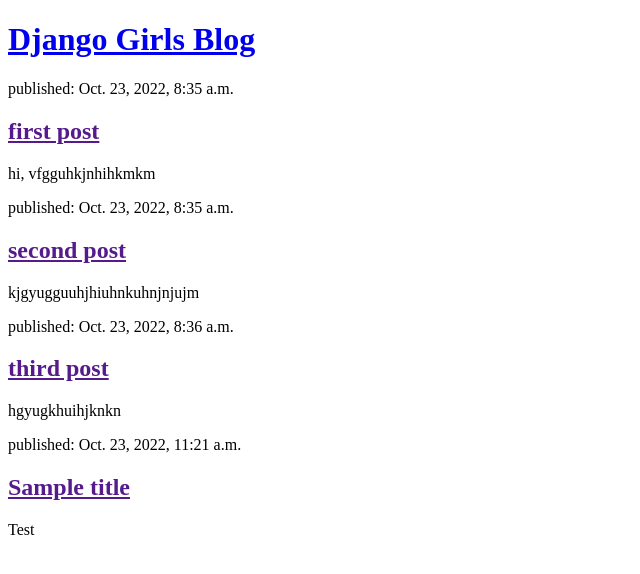
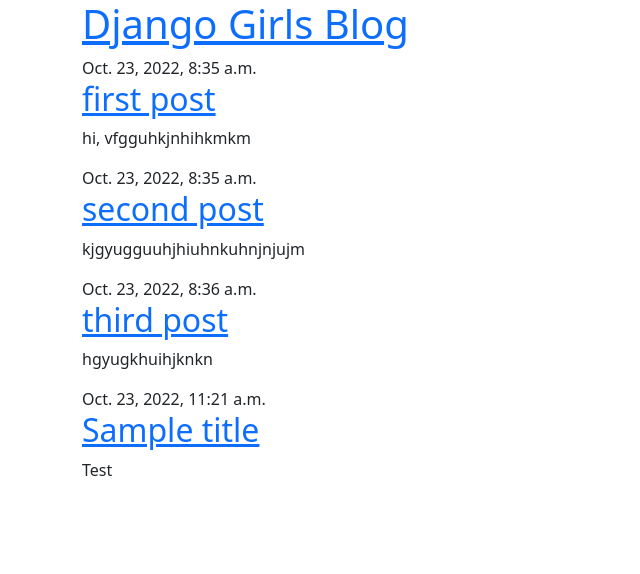
Before and after one commit to pridhi-arora/Djangogirls-Blog, a Django app: page / in a window 1280 px wide. Shown: the top 574 px of the page, without its empty margins (0-640 px from the left). Run offline with Django 3.2, Linux system fonts and the light colour scheme; data comes from the database, SQL or seed files in the repository.

Commit message:
Added view and template for detailes blog post as well as CSS fir the site.

```diff
--- /dev/null
+++ b/blog/templates/blog/base.html
@@ -0,0 +1,26 @@
+{% load static %}
+
+<!DOCTYPE html>
+<html>
+    <head>
+        <link rel="stylesheet" href="https://cdn.jsdelivr.net/npm/bootstrap@5.1.3/dist/css/bootstrap.min.css" integrity="sha384-1BmE4kWBq78iYhFldvKuhfTAU6auU8tT94WrHftjDbrCEXSU1oBoqyl2QvZ6jIW3" crossorigin="anonymous">
+        <link rel="stylesheet" href="{% static 'css/blog.css' %}">
+        <link href="//fonts.googleapis.com/css?family=Lobster&subset=latin,latin-ext" rel="stylesheet" type="text/css">
+        <title>Django Girls blog</title>
+    </head>
+    <body>
+        <header class="page-header">
+          <div class="container">
+              <h1><a href="/">Django Girls Blog</a></h1>
+          </div>
+        </header>
+        <main class="container">
+            <div class="row">
+                <div class="col">
+                {% block content %}
+                {% endblock %}
+                </div>
+            </div>
+        </main>
+    </body>
+</html>
--- a/blog/templates/blog/post_list.html
+++ b/blog/templates/blog/post_list.html
@@ -1,18 +1,14 @@
-<!DOCTYPE html>
-<html>
-    <head>
-        <title>Django Girls blog</title>
-    </head>
-    <body>
-        <header>
-            <h1><a href="/">Django Girls Blog</a></h1>
-        </header>
-        {% for post in posts %}
-        <article>
-            <time>published: {{ post.published_date }}</time>
-            <h2><a href="">{{ post.title }}</a></h2>
-            <p>{{ post.text|linebreaksbr }}</p>
-        </article>
-    {% endfor %}
-    </body>
-</html>
+{% extends 'blog/base.html' %}
+
+
+{% block content %}
+                    {% for post in posts %}
+                        <article class="post">
+                            <time class="date">
+                                {{ post.published_date }}
+                            </time>
+                            <h2><a href="{% url 'post_detail' pk=post.pk %}">{{ post.title }}</a></h2>
+                            <p>{{ post.text|linebreaksbr }}</p>
+                        </article>
+                    {% endfor %}
+                    {% endblock %}
```
Also changed, not shown: blog/templates/blog/post_detail.html (added, +13 -0 lines).
